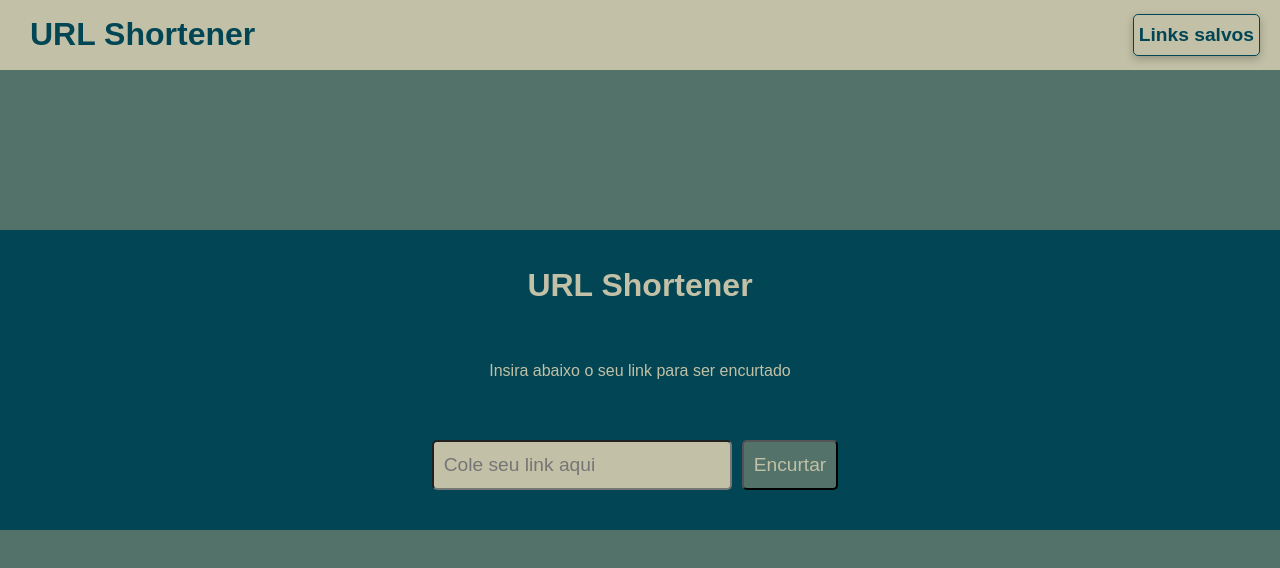
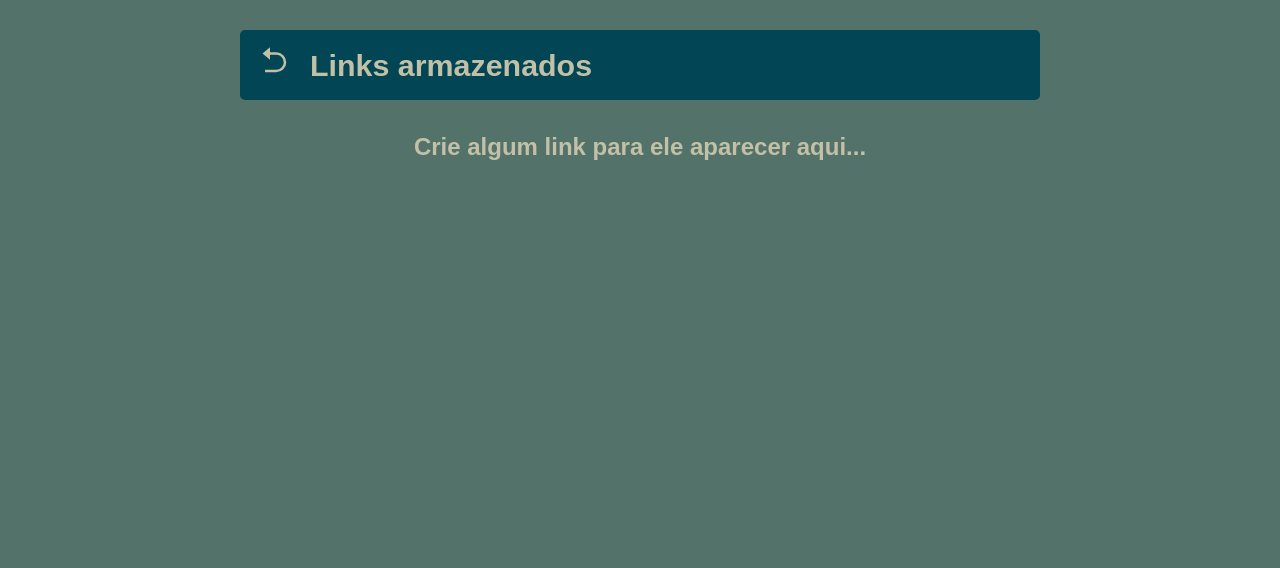
Before and after one commit to joaocorner/url-shortener, a React (Create React App) app: page /url-shortener/Links in a window 1280 px wide. Shown: the top 568 px of the page. Built offline with nearby package versions, Linux system fonts and the light colour scheme.

Commit message:
fix routes

```diff
--- a/src/components/Nav.js
+++ b/src/components/Nav.js
@@ -5,7 +5,7 @@ const Nav = () => {
   return (
     <div className="navbar">
       <h1>URL Shortener</h1>
-      <a href="/Links">Links salvos</a>
+      <a href="/url-shortener/Links">Links salvos</a>
     </div>
   );
 };
--- a/src/pages/Links/Links.js
+++ b/src/pages/Links/Links.js
@@ -49,7 +49,7 @@ const Links = () => {
   return (
     <div className="container-links">
       <header>
-        <Link to="/home">
+        <Link to="/">
           <RiArrowGoBackFill className="icon" size={30} />
         </Link>
         <h2>Links armazenados</h2>
--- a/src/routes.js
+++ b/src/routes.js
@@ -8,8 +8,7 @@ function RoutesApp() {
     <BrowserRouter>
       <Routes>
         <Route path="/" element={<Home />} />
-        <Route path="*" element={<Home />} />
-        <Route path="/Links" element={<Links />} />
+        <Route path="/url-shortener/Links" element={<Links />} />
       </Routes>
     </BrowserRouter>
   );
```
